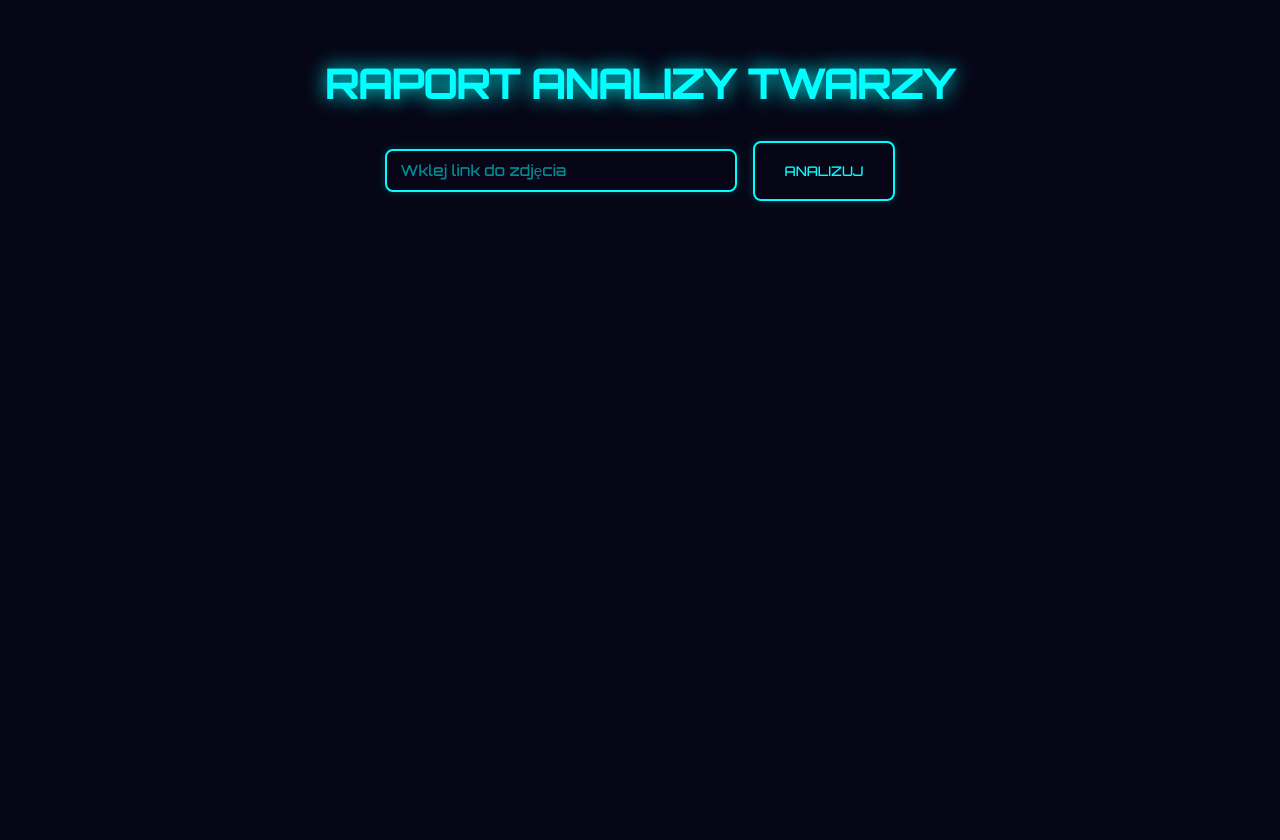
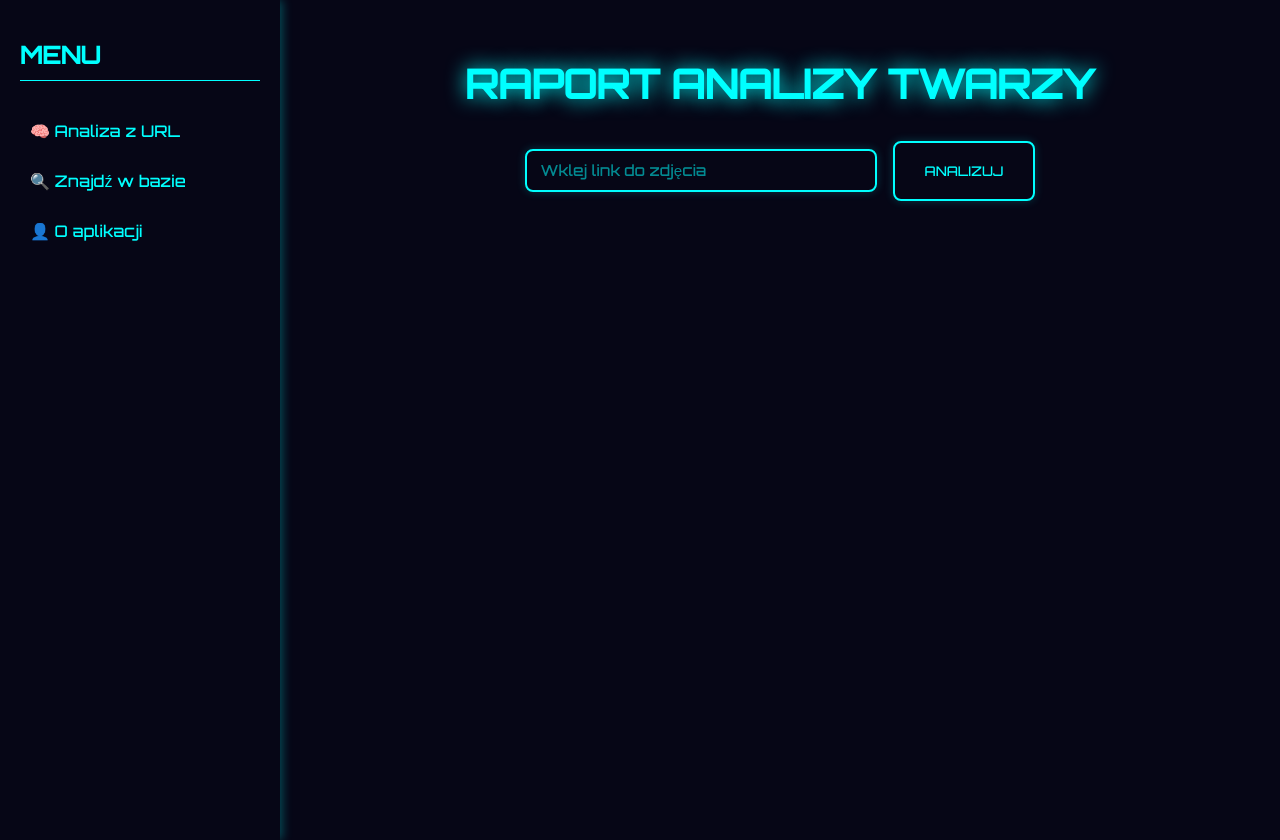
Before and after one commit to gkowalczyk/Face_Detector, a React (Create React App) app in the folder face-detector-frontend/: page / in a window 1280 px wide. Before the commit the page ends 800 px from the top, so only its background shows below. Built offline with nearby package versions, Linux system fonts and the light colour scheme.

Commit message:
add saving data to MongoDB and FaceAttributeRequest for filtering + modification of frontend view

```diff
--- a/face-detector-frontend/src/App.css
+++ b/face-detector-frontend/src/App.css
@@ -8,6 +8,7 @@ body {
 .app-container {
     padding: 2rem;
     text-align: center;
+    margin : 0 auto;
 }
 
 .title {
@@ -150,3 +151,36 @@ body {
     background-color: #00ffff22;
     box-shadow: 0 0 20px #00ffffaa;
 }
+
+.sidebar {
+    width: 240px;
+    font-family: 'Orbitron', sans-serif;
+    height: 100vh;
+    padding: 20px;
+    box-shadow: 2px 0 10px rgba(0, 255, 255, 0.3);
+}
+
+.sidebar-title {
+    font-size: 24px;
+    border-bottom: 1px solid #00ffff;
+    margin-bottom: 30px;
+    padding-bottom: 10px;
+}
+.sidebar ul {
+    list-style: none;
+    padding: 0;
+}
+.sidebar ul li {
+    margin: 10px 0;
+    padding: 10px;
+    cursor: pointer;
+    transition: background-color 0.3s;
+    border-radius: 5px;
+}
+.sidebar ul li:hover {
+    background-color: rgba(0, 255, 255, 0.4);
+}
+.sidebar ul li.active {
+    background-color: rgba(0, 255, 255, 0.15);
+    box-shadow: 0 0 12px #00ffff55 inset;
+}
--- a/face-detector-frontend/src/App.js
+++ b/face-detector-frontend/src/App.js
@@ -2,17 +2,21 @@ import React, {useState} from "react";
 import FaceResult from "./components/FaceResult";
 import FaceAppForm from "./components/FaceAppForm";
 import FaceImagePreview from "./components/FaceImagePreview";
+import SideBarMenu from "./components/SideBarMenu";
+import FaceFilterForm from "./components/FaceFilterForm";
 import "./App.css"
 
 function App() {
     const [faceData, setFaceData] = useState(null);
     const [imageUrl, setImageUrl] = useState('');
+    const [view, setView] = useState("analyze");
 
 
     const handleImageSubmit = async (url) => {
         try {
             setImageUrl(url)
                const response = await fetch("https://facedetector-production-71e7.up.railway.app/api/face", {
+           // const response = await fetch("http://localhost:8081/api/face", {
                 method: "POST",
                 headers: {
                     "Content-Type": "application/json"
@@ -28,15 +32,36 @@ function App() {
     };
 
     return (
+        <div className="app-with-sidebar" style={{display: "flex"}}>
+            <SideBarMenu onMenuItemClick={setView}/>
+
             <div className="app-container">
                 <h1 className="title">RAPORT ANALIZY TWARZY</h1>
+
+                {view === "analyze" && (
+                    <>
                         <FaceAppForm onSubmit={handleImageSubmit}/>
                         <div className="content-wrapper">
                             <FaceImagePreview imageUrl={imageUrl} faceData={faceData}/>
                             <FaceResult faceData={faceData}/>
                         </div>
+                    </>
+                )}
+                {view === "filter" && (
+                    <div className="content-wrapper">
+                        <FaceFilterForm/>
+                    </div>
+                )}
+                {view === "about" && (
+                    <div className="hud-panel">
+                        <h2>O AUTORZE</h2>
+                        <p>👨‍💻 Autor: Grzegorz Kowalczyk</p>
+                        <p>🔬 Aplikacja wykorzystuje Azure Face API, Spring Boot i React.</p>
+                        <p>🎯 Cel: analiza i porównywanie cech twarzy w celach edukacyjnych i demonstracyjnych.</p>
+                    </div>
+                )}
+            </div>
         </div>
     );
 }
-
 export default App;
--- /dev/null
+++ b/face-detector-frontend/src/components/FaceFilterForm.js
@@ -0,0 +1,12 @@
+import React from "react";
+
+function FaceFilterForm() {
+    return (
+        <div className="hud-panel">
+            <h2 className="preview-title">FILTRUJ TWARZE</h2>
+            <p>Formularz w przygotowaniu...</p>
+            </div>
+    );
+
+}
+export default FaceFilterForm;
--- a/face-detector-frontend/src/components/FaceResult.js
+++ b/face-detector-frontend/src/components/FaceResult.js
@@ -3,26 +3,39 @@ import React from 'react';
 const FaceResult = ({faceData}) => {
     if (!Array.isArray(faceData) || faceData.length === 0) return null;
 
+    const translateHairColor = (color) => {
+        const colorMap = {
+            brown: "brązowy",
+            black: "czarny",
+            blond: "blond",
+            red: "rudy",
+            gray: "siwy",
+            white: "biały",
+            other: "inny"
+        };
+        return colorMap[color] || color;
+    };
+
     const formatHair = (hair) => {
         return hair
             .filter(color => color.confidence > 0.1)
-            .map(color => `${color.color} (${(color.confidence * 100).toFixed(1)}%)`)
+            .map(color => `${translateHairColor(color.color)} (${(color.confidence * 100).toFixed(1)}%)`)
             .join(', ');
     };
 
     return (
         <div className="hud-panel">
 
-            <h2 style={{textAlign:"center"}}>Wynik analizy</h2>
+            <h2 style={{textAlign: "center"}}>Wynik analizy</h2>
             {faceData.map((face, index) => (
                 <div key={index} style={{marginBottom: "1rem"}}>
                     <p><strong>Wiek:</strong> {face.faceAttributes.age}</p>
                     <p><strong>Uśmiech:</strong> {(face.faceAttributes.smile * 100).toFixed(1)}%</p>
-                    <p><strong>Okulary:</strong> {face.faceAttributes.glasses}</p>
+                    <p><strong>Okulary:</strong> {face.faceAttributes.glasses === 'NoGlasses' ? 'Nie' : 'Tak'}</p>
 
                     <h4>Włosy:</h4>
                     <p><strong>Kolory:</strong> {formatHair(face.faceAttributes.hair.hairColor)}</p>
-                    <p><strong>Łysina:</strong> {(face.faceAttributes.hair.bald* 100).toFixed(1)}%</p>
+                    <p><strong>Łysina:</strong> {(face.faceAttributes.hair.bald * 100).toFixed(1)}%</p>
                     <p><strong>Włosy niewidoczne:</strong> {face.faceAttributes.hair.invisible ? 'Tak' : 'Nie'}</p>
 
                     <h4> Zarost:</h4>
@@ -35,18 +48,24 @@ const FaceResult = ({faceData}) => {
                     <p><strong>Usta:</strong> {face.faceAttributes.makeup.lipMakeup ? 'Tak' : 'Nie'}</p>
 
                     <h4>Jakość i ekspozycja:</h4>
-                    <p><strong>Rozmycie:</strong> {face.faceAttributes.blur.blurLevel} ({(face.faceAttributes.blur.value * 100).toFixed(0)}%)</p>
-                    <p><strong>Ekspozycja:</strong> {face.faceAttributes.exposure.exposureLevel} ({(face.faceAttributes.exposure.value * 100).toFixed(0)}%)</p>
-                    <p><strong>Szum:</strong> {face.faceAttributes.noise.noiseLevel} ({(face.faceAttributes.noise.value * 100).toFixed(0)}%)</p>
+                    <p>
+                        <strong>Rozmycie:</strong> {face.faceAttributes.blur.blurLevel} ({(face.faceAttributes.blur.value * 100).toFixed(0)}%)
+                    </p>
+                    <p>
+                        <strong>Ekspozycja:</strong> {face.faceAttributes.exposure.exposureLevel} ({(face.faceAttributes.exposure.value * 100).toFixed(0)}%)
+                    </p>
+                    <p>
+                        <strong>Szum:</strong> {face.faceAttributes.noise.noiseLevel} ({(face.faceAttributes.noise.value * 100).toFixed(0)}%)
+                    </p>
 
                     <h4>Przesłonięcia:</h4>
-                    <p><strong>Czoło zakryte:</strong> {face.faceAttributes.occlusion.foreheadOccluded ? 'Tak' : 'Nie'}</p>
+                    <p><strong>Czoło zakryte:</strong> {face.faceAttributes.occlusion.foreheadOccluded ? 'Tak' : 'Nie'}
+                    </p>
                     <p><strong>Oczy zakryte:</strong> {face.faceAttributes.occlusion.eyeOccluded ? 'Tak' : 'Nie'}</p>
                     <p><strong>Usta zakryte:</strong> {face.faceAttributes.occlusion.mouthOccluded ? 'Tak' : 'Nie'}</p>
 
                     <h4> Jakość rozpoznania:</h4>
                     <p><strong>Poziom:</strong> {face.faceAttributes.qualityForRecognition}</p>
-
 
                 </div>
             ))}
--- /dev/null
+++ b/face-detector-frontend/src/components/SideBarMenu.js
@@ -0,0 +1,16 @@
+import React from 'react';
+
+const SideBarMenu = ({ onMenuItemClick }) => {
+    return (
+        <div className="sidebar">
+            <h2 className="sidebar-title">MENU</h2>
+            <ul>
+                <li onClick={() => onMenuItemClick("analyze")}>🧠 Analiza z URL</li>
+                <li onClick={() => onMenuItemClick("filter")}>🔍 Znajdź w bazie</li>
+                <li onClick={() => onMenuItemClick("about")}>👤 O aplikacji</li>
+
+            </ul>
+        </div>
+    );
+};
+export default SideBarMenu;
```
Lines whose indentation alone changed are shown as unchanged.
